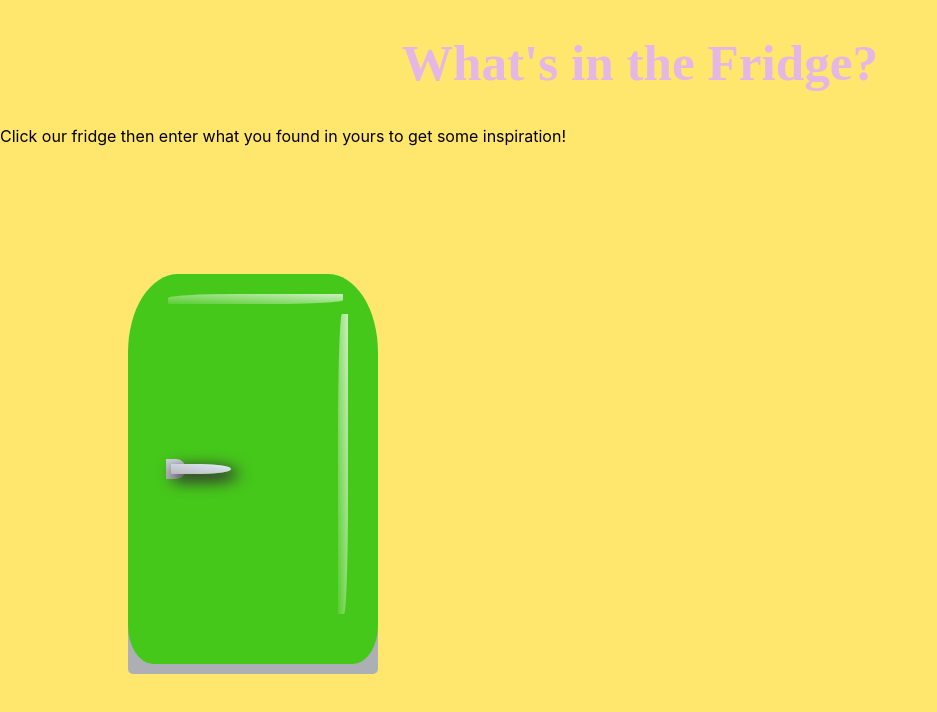
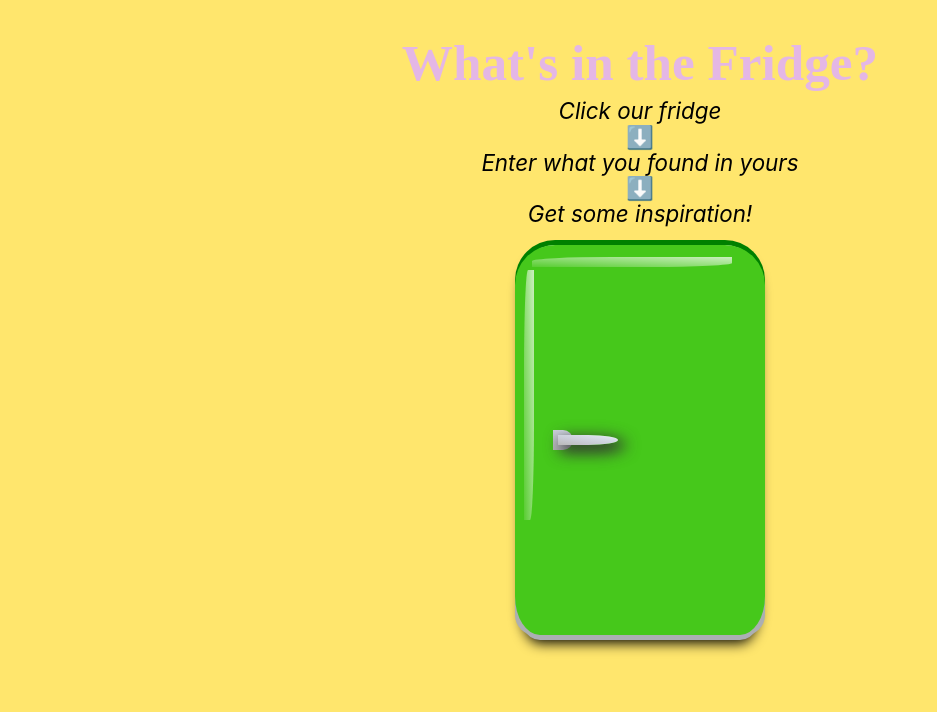
Before and after one commit to genc1499/whats-in-the-fridge, a React (Create React App) app: page / in a window 1280 px wide. Shown: the top 712 px of the page, without its empty margins (0-937 px from the left). Built offline with nearby package versions, Linux system fonts and the light colour scheme; no server answers.

Commit message:
Added fridge styles, header and form component

```diff
--- a/src/App.css
+++ b/src/App.css
@@ -14,107 +14,205 @@ html{
   background-color: #FFE66D;
 }
 
+
 h1{
   font-size:3.2rem;
   color:#E4B7E5;
   font-family: 'Sonsie One', cursive;
   text-align:center;
+  margin-bottom:5px;
+}
+
+header{
+  display:flex;
+  justify-content: center;
+  align-items:center;
+  flex-direction: column;
+  margin-bottom:1%;
+}
+
+header p{
+  font-size:1.4rem;
+  margin-top:0;
+  color:black;
+  font-style:italic;
+  text-align: center;
+  margin-bottom:0;
+}
+
+.arrow{
+  font-style:normal
+}
+
+.fridge-section{
+  display:flex;
+  justify-content: center;
+  align-items: center;
 }
 .fridge{
   width:250px;
   height:400px;
-  margin-top:10%;
-  margin-left:10%;
   background-color: whitesmoke;
-  border-top-left-radius: 20%;
-  border-top-right-radius: 20%;
+  border-top-left-radius: 40px;
+  border-top-right-radius: 40px;
   border-bottom-left-radius:10%;
   border-bottom-right-radius:10%;
   position:relative;
-
   position:relative;
   z-index:0;
+  box-shadow: 0px 10px 13px -7px #000000, 5px 5px 15px 5px rgba(0,0,0,0);
+  border:5px solid green;
+  border-bottom:5px #ACAFB3 solid;
 }
 
 .fridge::after{
   display:inline-block;
   content:'';
-  width: 100%;
-  height:50px;
-  bottom:0;
-  left:0;
+  width: 104%;
+height: 50px;
+bottom: 0;
+left: -5px;
   position:absolute;
-  background-color: #ACAFB3;
-  border-bottom-left-radius:5px;
-  border-bottom-right-radius:5px;
+  background-color:#ACAFB3;
+  border-bottom-left-radius:20px;
+  border-bottom-right-radius:20px;
+  border-top:3px solid black;
+}
 
+.inner-fridgeT{
+  width:250px;
+  height:390px;
+  position:absolute;
+  top:0;
+  right:-5px;
+  z-index: 10;
+  transform-origin: right;
+  background: rgb(70,200,27);
+  background: linear-gradient(0deg,  rgba(158,240,186,1) 100%),rgba(70,200,27,0.7009804605435925);
+
+
+    /*prespectiv creates the door open effect*/
+
+    border-radius: 40px;
+    border-bottom-left-radius:10%;
+    border-bottom-right-radius:10%;
+
+transition: 3s ease-in-out;
+ animation:open linear .3s;
+ transform: perspective(1200px) translateZ(0px) translateX(0px) translateY(0px) rotateY(105deg);
+ animation-fill-mode:forwards;
 }
 
 .inner-fridge::before{
   content:'';
   display:inline-block;
   position:absolute;
-  width:70%;
+  width:80%;
   height:10px;
   background: linear-gradient(to top right, rgba(255, 255, 255, 0.1), rgba(255, 255, 255, 0.9) calc(50% + 1em),transparent);
-  top:20px;
-  left:40px;
-  /* border-radius:40%; */
+  top:12px;
+  left:17px;
+  border-top-left-radius:40%;
+  border-bottom-right-radius:40%;
+}
+
+.inner-fridgeT::before{
+  content:'';
+  display:inline-block;
+  position:absolute;
+  width:80%;
+  height:10px;
+  background: linear-gradient(to top right, rgba(255, 255, 255, 0.1), rgba(255, 255, 255, 0.9) calc(50% + 1em),transparent);
+  top:12px;
+  left:17px;
+  border-top-left-radius:40%;
+  border-bottom-right-radius:40%;
+}
+
+.inner-fridgeT::after{
+  content:'';
+  display:inline-block;
+  position:absolute;
+  width:10px;
+  height:250px;
+  background: linear-gradient(to top right, rgba(254, 242, 242, 0.1), rgba(255, 255, 255, 0.9) calc(50% + 1em),transparent);
+  top:25px;
+  left:9px;
   border-top-left-radius:40%;
   border-bottom-right-radius:40%;
 
-
 }
-
 
 .inner-fridge::after{
   content:'';
   display:inline-block;
   position:absolute;
   width:10px;
-  height:300px;
+  height:250px;
   background: linear-gradient(to top right, rgba(254, 242, 242, 0.1), rgba(255, 255, 255, 0.9) calc(50% + 1em),transparent);
-  top:40px;
-  right:30px;
+  top:25px;
+  left:9px;
   border-top-left-radius:40%;
   border-bottom-right-radius:40%;
-  /* border-radius:40%; */
+}
 
 
-}
 
 .inner-fridge{
-
-
 
   width:250px;
   height:390px;
   position:absolute;
   top:0;
-  right:0;
+  right:-5px;
   z-index: 10;
   transform-origin: right;
-
-
-
   background: rgb(70,200,27);
   background: linear-gradient(0deg,  rgba(158,240,186,1) 100%),rgba(70,200,27,0.7009804605435925);
 
 
     /*prespectiv creates the door open effect*/
 
-    border-radius: 20%;
+    border-radius: 40px;
     border-bottom-left-radius:10%;
     border-bottom-right-radius:10%;
+
+  transition: 3s all ease-in-out;
 }
-.change{
-width: 300px;
-height: 321px;
-transition:3s all ease-in-out;
-transform: perspective(1200px) translateZ(0px) translateX(0px) translateY(0px) rotateY(105deg);
-border:3px solid linear-gradient(0deg, rgba(207,207,207,1) 18%, rgba(245,245,245,1) 100%);
-top:28px;
+/* .inner-fridgeT::after{
+  width: 300px;
+  height: 357px;
+  transition: 3s all ease-in-out;
+  transform: perspective(1200px) translateZ(0px) translateX(0px) translateY(0px) rotateY(105deg);
+  border: 3px solid linear-gradient(0deg, rgba(207,207,207,1) 18%, rgba(245,245,245,1) 100%);
+  top: 17px;
+  background-color: white;
+  border: 18px solid rgb(70, 200, 27);
+} */
+
+@keyframes open{
+  0%{
+    transform: perspective(1200px) translateZ(0px) translateX(0px) translateY(0px) rotateY(20deg);
+  }
+  50%{
+    transform: perspective(1200px) translateZ(0px) translateX(0px) translateY(0px) rotateY(70deg);
+  }
+
+  100%{
+    transform: perspective(1200px) translateZ(0px) translateX(0px) translateY(0px) rotateY(105deg);
+    /* width: 300px;
+  height: 357px;
+
+  border: 3px solid linear-gradient(0deg, rgba(207,207,207,1) 18%, rgba(245,245,245,1) 100%);
+  top: 17px;
+  background-color: white;
+  border: 18px solid rgb(70, 200, 27);
+  z-index:100; */
+
+
+  }
 }
+
 .change::after{
   content:'';
   display:inline-block;
@@ -143,7 +241,6 @@ top:28px;
   border-top-left-radius:40%;
   border-bottom-right-radius:40%;
 
-
 }
 
 
@@ -158,11 +255,37 @@ top:28px;
 
 }
 
-.shelves div{
-  width:100%;
-  height:5px;
+.shelf{
+  width:98%;
+  height:50px;
   background-color: white;
-  border:.5px solid black;
+  border:3px solid black;
+  transform:
+  perspective(900px)
+  rotateX(80deg);
+  position:relative;
+  left:2px;
+  top: -39px;
+}
+
+.shelfY::after{
+  display: inline-block;
+  content: '';
+  width: 75%;
+  height: 50px;
+  background-color: white;
+  border: 3px solid black;
+  transform: perspective(900px) rotateX(50deg);
+  left: 29px;
+  position: absolute;
+  top: 239px;
+}
+
+
+
+.shelfX{
+  border:none;
+  background-color: whitesmoke;
 }
 
 .handlecon{
@@ -171,6 +294,7 @@ top:28px;
   display:flex;
   justify-content:flex-start;
   align-items: center;
+
 
 }
 .handle::after{
@@ -205,10 +329,6 @@ z-index:0;
 /* top: -2.8px;
 left:-.5px; */
 
-
-
-
-
 }
 
 .fridge:hover .handle::after{
@@ -219,13 +339,14 @@ transform-origin: left;
 
 }
 
+
 form{
-  height:430px;
-  display:flex;
-  flex-direction:column;
+  height: 229px;
+  display: flex;
+  flex-direction: column;
   justify-content: space-evenly;
-  position:relative;
-  z-index:10;
+  position: relative;
+  z-index: 10;
   align-items: center;
 }
  form input{
@@ -246,13 +367,123 @@ form{
  }
 
 
-/* .handlecon::before{
-  display:inline-block;
-  content:"";
-  width:70%;
-  height:10px;
-  border-radius:20px;
-  background-color:white;
-  position:absolute;
-  top:-20px;
-} */
+
+
+.bread{
+  background-color: rgb(226, 142, 81);
+  width: 90px;
+  height: 28px;
+  border-radius: 70%;
+  position: absolute;
+  bottom: 120px;
+  left: 6px;
+  display:flex;
+  justify-content: space-evenly;
+
+}
+
+.ear{
+background-color: #ede188;
+width: 7px;
+height: 22px;
+transform: rotate(45deg);
+border-radius:30px;
+position:relative;
+top:2px;
+}
+
+.olive-oil{
+  background: hsla(0, 80%, 64%, 1);
+
+background: linear-gradient(0deg, hsla(0, 80%, 64%, 1) 0%, hsla(0, 83%, 53%, 1) 100%);
+
+
+  width: 30px;
+  height: 30px;
+  border-radius: 50%;
+  position: absolute;
+  bottom: 120px;
+  left: 108px;
+}
+
+.eggplant{
+  background: rgb(183,26,240);
+background: linear-gradient(0deg, rgba(183,26,240,1) 0%, rgba(220,174,240,1) 100%);
+  width: 23px;
+  height: 46px;
+  border-radius: 50%;
+    border-bottom-right-radius: 50%;
+    border-bottom-left-radius: 50%;
+  position: absolute;
+  bottom: 61px;
+  right: 50px;
+  border-bottom-left-radius: 12px;
+  border-bottom-right-radius: 12px;
+  transform: rotate(20deg);
+}
+
+.eggplant::before{
+  width: 10px;
+  height: 13px;
+  position: absolute;
+  content: '';
+  display: inline-block;
+  background-color: green;
+  bottom: 40px;
+  right: 7px;
+  border-radius:38% 100% 79% 100% / 94% 96% 84% 23%;
+}
+
+.mushroom{
+  background: hsla(35, 75%, 64%, 1);
+  background: linear-gradient(0deg, hsla(35, 75%, 64%, 1) 0%, hsla(35, 85%, 29%, 1) 100%);
+  width: 39px;
+  height: 21px;
+  border-radius: 50%;
+  position: absolute;
+  bottom: 75px;
+  right: 11px;
+  border-radius: 48% 52% 0% 0% / 97% 90% 10% 10%;
+  border-bottom-left-radius: 5px;
+  border-bottom-right-radius: 5px;
+}
+
+.mushroom::before{
+  width: 8px;
+  height: 13px;
+  position: absolute;
+  content: '';
+  display: inline-block;
+  background-color: ivory;
+  bottom: -13px;
+  right: 15px;
+  border: 1px black solid;
+  border-top:none;
+  border-bottom-left-radius: 5px;
+  border-bottom-right-radius: 5px;
+}
+
+.olive-oil::before{
+  content: '';
+  display: inline-block;
+  width: 9px;
+  height: 18px;
+  background-color: green;
+  border-radius: 50%;
+  transform: rotate(-40deg);
+  position: absolute;
+  left: 2px;
+  top: -6px;
+}
+
+.olive-oil:after{
+  content: '';
+display: inline-block;
+width: 3px;
+height: 18px;
+background-color: #a03c2c;
+border-radius: 10px;
+position: absolute;
+left: 13px;
+top: -10px;
+}
--- a/src/App.js
+++ b/src/App.js
@@ -1,5 +1,6 @@
 import {useState, useEffect} from 'react';
 import Form from "./Components/Form.js";
+import Header from "./Components/Header.js";
 import './App.css';
 import axios from'axios';
 
@@ -29,7 +30,7 @@ function App() {
 
 
 
-    const getFood=(item, itemT, itemTr)=>{
+  const getFood=(item, itemT, itemTr)=>{
       console.log(item, itemT, itemTr);
 
 
@@ -46,7 +47,8 @@ function App() {
     }
 
     const handleClick =()=>{
-     setOpen(!open);
+
+      setOpen(!open);
     }
 
     return (
@@ -54,31 +56,75 @@ function App() {
       <>
 
 
+      <Header/>
 
-      <h1>What's in the Fridge?</h1>
-      <p>Click our fridge then enter what you found in yours to get some inspiration!</p>
 
         {
         open?
+        <section>
+          <div className = "fridge-section">
         <div className="fridge">
+
             <div className="shelves">
-              <div>
+
+               <div className="shelfX shelf">
 
               </div>
-              <div>
+
+              <div className="shelfX shelf">
+
+              </div>
+
+              <div className="shelf shelfY">
+
+              </div>
+
+              <div className="bread">
+                <div className="ear">
 
                 </div>
-                <div>
+                <div className="ear">
 
-                </div>
-            </div>
-          <Form passFood={getFood}/>
-          <div className="inner-fridge change">
+                  </div>
+                  <div className="ear">
+
+                  </div>
+              </div>
+
+              <div className="olive-oil">
+
+              </div>
 
 
+              <div className="eggplant">
+
+
+              </div>
+
+              <div className="mushroom">
+
+
+              </div>
+
+          </div>
+
+          <Form passFood={getFood}/>
+          <div className="inner-fridgeT">
+          <div className="handlecon">
+                  <div className="handle">
+
+                  </div>
+                </div>
+
+
+          </div>
         </div>
         </div>
+        </section>
         :
+
+        <section>
+        <div className = "fridge-section">
         <div onClick={handleClick} className="fridge">
 
               <div className="inner-fridge">
@@ -91,6 +137,8 @@ function App() {
         </div>
 
         </div>
+        </div>
+        </section>
       }
 
 
--- /dev/null
+++ b/src/Components/Header.js
@@ -0,0 +1,16 @@
+const Header= ()=>{
+    return(
+        <>
+        <header>
+            <h1>What's in the Fridge?</h1>
+            <p> Click our fridge </p>
+            <p className="arrow">⬇️</p>
+            <p>Enter what you found in yours</p>
+            <p className="arrow">⬇️</p>
+            <p>Get some inspiration!</p>
+        </header>
+        </>
+    )
+}
+
+export default Header;
```
